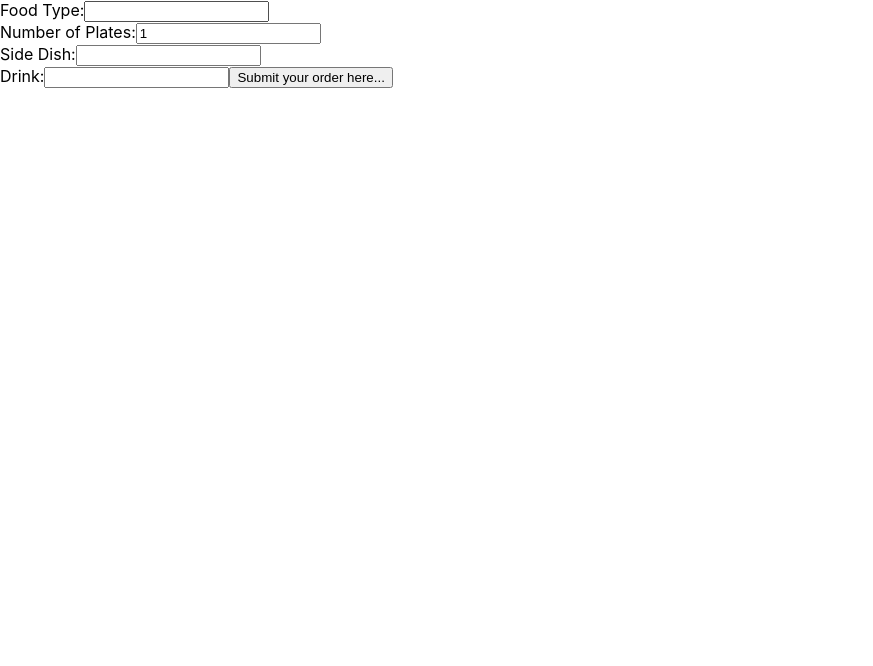
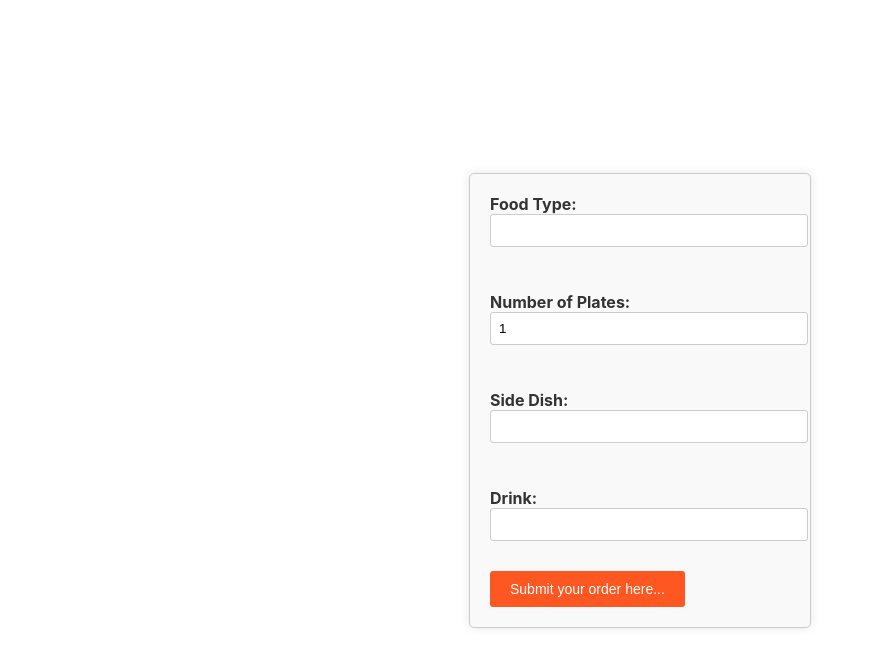
Before and after one commit to brian-njoro/G1Project, a React (Create React App) app in the folder group-1-app/: page / in a window 1280 px wide. Shown: the top 666 px of the page, without its empty margins (0-873 px from the left). Built offline with nearby package versions, Linux system fonts and the light colour scheme.

Commit message:
add filter.js

```diff
--- a/group-1-app/src/App.css
+++ b/group-1-app/src/App.css
@@ -0,0 +1,48 @@
+/* OrderForm.css */
+
+.foodOrders {
+    display: flex;
+    justify-content: center;
+    align-items: center;
+    height: 100vh;
+  }
+
+  .orderForm {
+    border: 1px solid #ccc;
+    padding: 20px;
+    background-color: #f9f9f9;
+    border-radius: 5px;
+    width: 300px;
+    box-shadow: 0px 0px 10px rgba(0, 0, 0, 0.1);
+  }
+
+  .formLabel {
+    display: block;
+    margin-bottom: 10px;
+    font-weight: bold;
+  }
+
+  .formInput {
+    width: 100%;
+    padding: 8px;
+    border: 1px solid #ccc;
+    border-radius: 3px;
+    font-size: 14px;
+  }
+
+  .submitButton {
+    display: block;
+    margin-top: 15px;
+    padding: 10px;
+    background-color: #007bff;
+    color: white;
+    border: none;
+    border-radius: 3px;
+    font-size: 14px;
+    cursor: pointer;
+    transition: background-color 0.3s;
+  }
+
+  .submitButton:hover {
+    background-color: #0056b3;
+  }
--- a/group-1-app/src/components/OrderForm.js
+++ b/group-1-app/src/components/OrderForm.js
@@ -24,10 +24,10 @@ export default function OrderForm() {
   };
 
   return (
-    <div className='foodOrders'>
-      <form onSubmit={handleSubmit}>
+    <div className='orderFormContainer'>
+      <form className='orderForm' onSubmit={handleSubmit}>
         {/* Food type input */}
-        <label>
+        <label className='formLabel'>
           Food Type:
           <input
             type="text"
@@ -40,7 +40,7 @@ export default function OrderForm() {
         <br />
 
         {/* Number of plates input */}
-        <label>
+        <label className='formLabel'>
           Number of Plates:
           <input
             type="number"
@@ -54,7 +54,7 @@ export default function OrderForm() {
         <br />
 
         {/* Input for side dish */}
-        <label>
+        <label className='formLabel'>
           Side Dish:
           <input
             type="text"
@@ -66,7 +66,7 @@ export default function OrderForm() {
         <br />
 
         {/* Input for Drink */}
-        <label>
+        <label className='formLabel'>
           Drink:
           <input
             type='text'
@@ -76,7 +76,7 @@ export default function OrderForm() {
         </label>
 
         {/* Submit form button */}
-        <button type="submit">Submit your order here...</button>
+        <button type="submit" className='submitButton'>Submit your order here...</button>
       </form>
     </div>
   );
--- a/group-1-app/src/index.css
+++ b/group-1-app/src/index.css
@@ -11,3 +11,54 @@ code {
   font-family: source-code-pro, Menlo, Monaco, Consolas, 'Courier New',
     monospace;
 }
+
+/* OrderForm.css */
+
+.orderForms {
+  max-width: 400px;
+  margin: 0 auto;
+  padding: 20px;
+  border: 1px solid #ccc;
+  border-radius: 5px;
+  background-color: #f7f7f7;
+}
+
+.formLabel {
+  display: block;
+  margin-bottom: 8px;
+  font-weight: bold;
+  color: #333;
+}
+
+.formLabel span {
+  color: #ff5722;
+}
+
+input[type="text"],
+input[type="number"] {
+  width: 100%;
+  padding: 8px;
+  margin-bottom: 15px;
+  border: 1px solid #ccc;
+  border-radius: 3px;
+  transition: border-color 0.3s;
+}
+
+input[type="text"]:focus,
+input[type="number"]:focus {
+  border-color: #ff5722;
+}
+
+button[type="submit"] {
+  background-color: #ff5722;
+  color: white;
+  border: none;
+  padding: 10px 20px;
+  border-radius: 3px;
+  cursor: pointer;
+  transition: background-color 0.3s;
+}
+
+button[type="submit"]:hover {
+  background-color: #e64a19;
+}
```
Also changed, not shown: group-1-app/src/components/filter.js (added).
